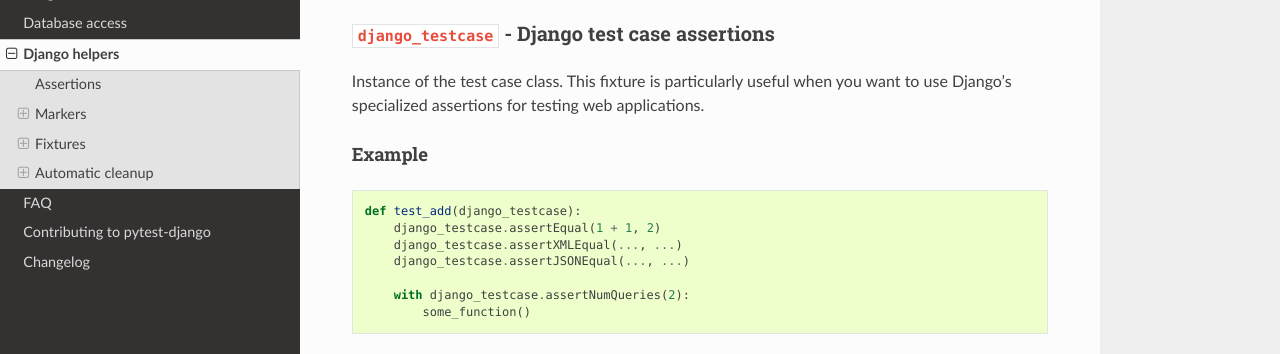
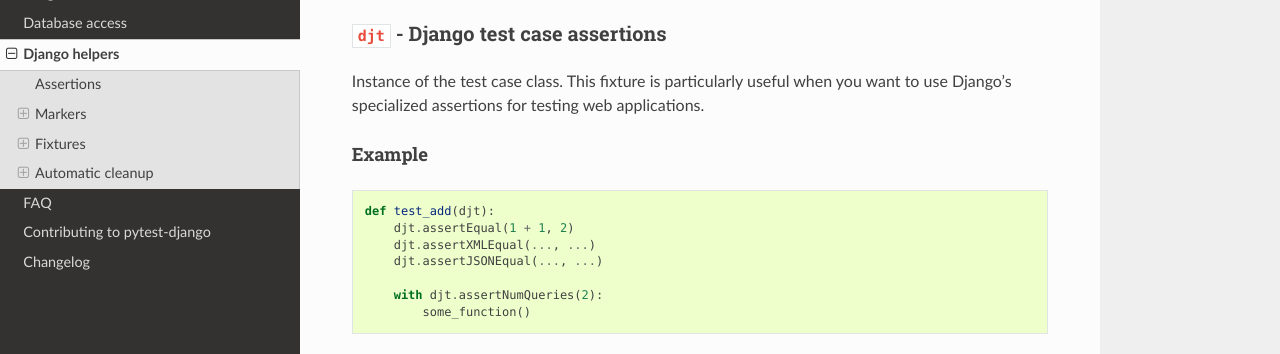
Before and after one commit to pytest-dev/pytest-django, a Sphinx documentation site: the page built from docs/helpers.rst, in a window 1280 px wide and 900 px high, scrolled down 5196 px, cut to the strip 233-587 px from the top of the window. Built offline with Sphinx 7.4.7 and the Read the Docs theme 3.1.0, drawn with Linux system fonts in a browser that asks for light colours; cross-references to code outside the pages are shown as plain code.

Commit message:
Makes the djt change adam suggested

```diff
--- a/docs/helpers.rst
+++ b/docs/helpers.rst
@@ -7,7 +7,7 @@
 ----------
 
 All of Django's :class:`~django:django.test.TestCase`
-:ref:`django:assertions` are available in via the :fixture:`django_testcase` fixture.
+:ref:`django:assertions` are available in via the :fixture:`djt` fixture.
 
 Markers
 -------
@@ -274,9 +274,9 @@
 Using the `admin_client` fixture will cause the test to automatically be marked
 for database use (no need to specify the :func:`~pytest.mark.django_db` mark).
 
-.. fixture:: django_testcase
+.. fixture:: djt
 
-``django_testcase`` - Django test case assertions
+``djt`` - Django test case assertions
 ~~~~~~~~~~~~~~~~~~~~~~~~~~~~~~~~~~~~~~~~~~~~~~~~~
 
 Instance of the test case class. This fixture is particularly useful when you want
@@ -287,12 +287,12 @@
 
 ::
 
-    def test_add(django_testcase):
-        django_testcase.assertEqual(1 + 1, 2)
-        django_testcase.assertXMLEqual(..., ...)
-        django_testcase.assertJSONEqual(..., ...)
+    def test_add(djt):
+        djt.assertEqual(1 + 1, 2)
+        djt.assertXMLEqual(..., ...)
+        djt.assertJSONEqual(..., ...)
 
-        with django_testcase.assertNumQueries(2):
+        with djt.assertNumQueries(2):
             some_function()
 
 .. fixture:: admin_user
```
Also changed, not shown: 3 other files.
